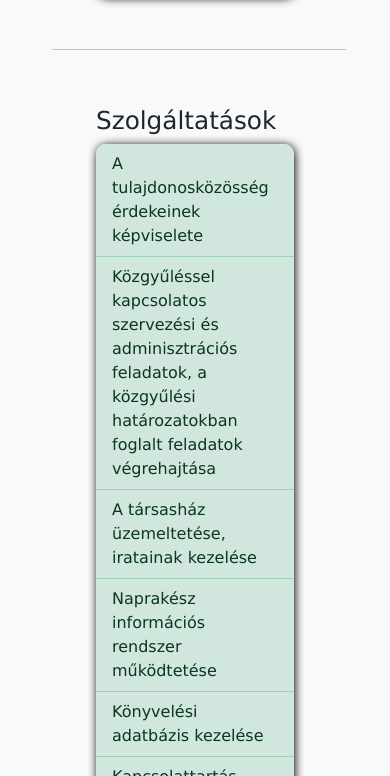
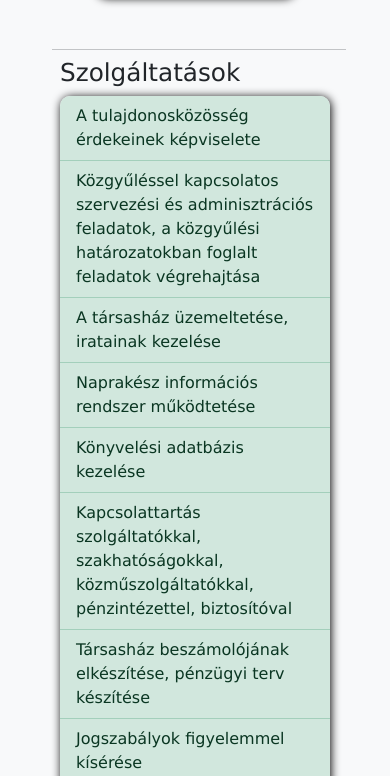
Before and after one commit to DrozsdikAdam/UrbanAndrea.github.io, a plain HTML site: page index.html in a window 390 px wide. Shown: the part 2048-2824 px from the top of the page. Drawn offline with nearby package versions, Linux system fonts and the light colour scheme.

Commit message:
kicsi lista megjavítása

```diff
--- a/index.html
+++ b/index.html
@@ -99,8 +99,8 @@
                     </ul>
                 </div>
                 <hr class="d-block d-md-none m-1 mb-2">
-                <div class="col-md p-5">
-                    <h2 class="h-2 mb-2" >Szolgáltatások</h2>
+                <div class="col-md p-md-5">
+                    <h2 class="h2 mb-2" >Szolgáltatások</h2>
                     <ul  class="list-group list-group-flush list" id="list" >
                         <li class="list-group-item list-group-item-action list-group-item-success">A tulajdonosközösség érdekeinek képviselete</li>
                         <li class="list-group-item list-group-item-action list-group-item-success">Közgyűléssel kapcsolatos szervezési és adminisztrációs feladatok, a közgyűlési határozatokban foglalt feladatok végrehajtása</li>
```
